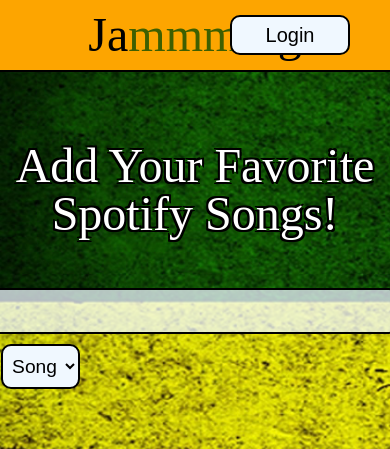
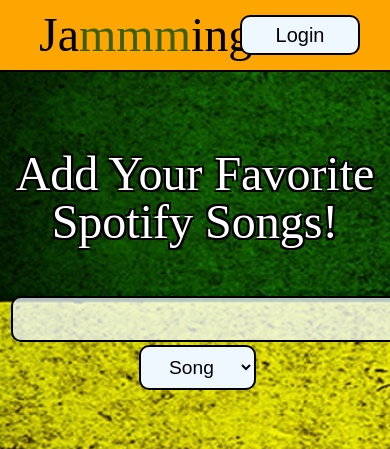
Before and after one commit to Reidvanvliet/Jammming, a React (Vite) app: page / in a window 390 px wide. Shown: the top 449 px of the page. Built offline with nearby package versions, Linux system fonts and the light colour scheme; no server answers; a web font is replaced by a local one.

Commit message:
added a media query for mobile

```diff
--- a/src/App.css
+++ b/src/App.css
@@ -242,3 +242,48 @@
 .footer {
   height: 10px;
 }
+
+@media only screen and (max-width: 900px) {
+  header {
+    justify-content: start;
+  }
+
+  header h1 {
+    padding-left: 10%;
+  }
+
+  .login {
+    margin-right: 30px;
+  }
+
+  .search {
+    margin-left: 5%;
+    margin-bottom: 0;
+  }
+
+  .search-param {
+    margin: 1% 0 0 33%;
+    width: 30%;
+  }
+
+  .songs-grid {
+    display: flex;
+    flex-wrap: wrap;
+    justify-content: center;
+  }
+
+  .search-results {
+    width: 100%;
+    height: 500px;
+  }
+
+  .playlist {
+    width: 100%;
+    height: 500px;
+  }
+
+  .save button {
+    top: 2050px;
+    width: 30%;
+  }
+}
```
